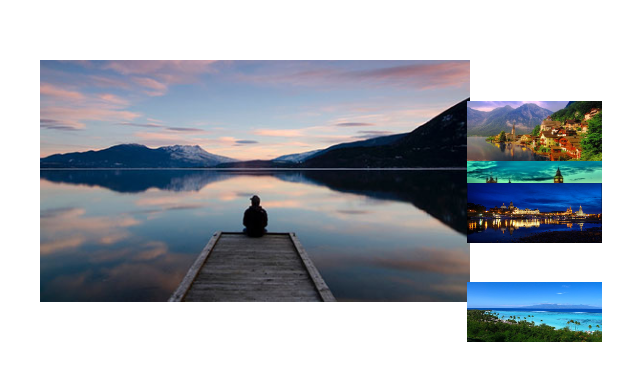
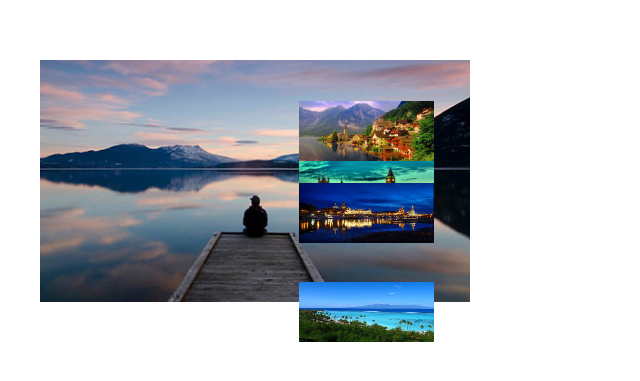
Before and after one commit to Pietrodon/vue-slider, a plain HTML site: page index.html in a window 1280 px wide. Shown: the part 225-606 px from the top of the page, without its empty margins (385-1025 px from the left). Drawn offline with Linux system fonts and the light colour scheme.

Commit message:
modificeh poszione foto

```diff
--- a/style.css
+++ b/style.css
@@ -15,20 +15,20 @@
 }
 .img-uno{
     position: absolute;
-    right: 293px;
+    right: 36%;
     bottom: 414px;
 }
 .img-due{
     position: absolute;
-    right: 293px;
+    right: 36%;
     bottom: 354px;
 }
 .img-tre{
     position: absolute;
-    right: 293px;
+    right: 36%;
 }
 .img-quattro{
     position: absolute;
-    right: 293px;
+    right: 36%;
     bottom: 233px;
 }
```
